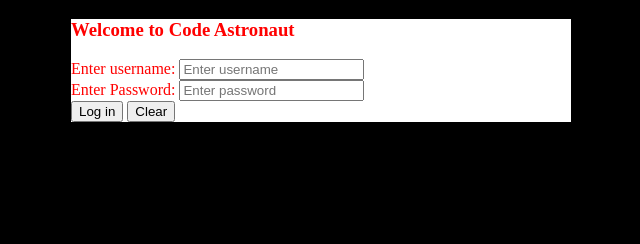
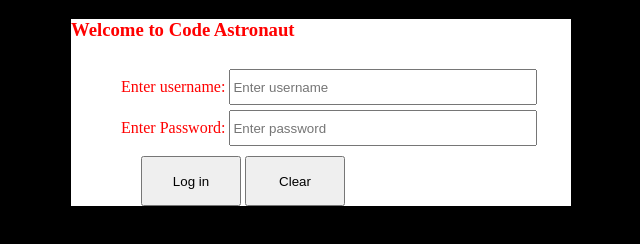
Before and after one commit to oluwatunbi/astronaut.js, a plain HTML site: page index.html in a window 1280 px wide. Shown: the whole page, without its empty margins (319-959 px from the left). Drawn offline with Linux system fonts and the light colour scheme.

Commit message:
New changes to styles just now

```diff
--- a/css/styles.css
+++ b/css/styles.css
@@ -9,4 +9,34 @@
 	margin-right: auto;
 	margin-left: auto;
  	color: #f00;
+
 }
+
+#username_id{
+	height: 30px;
+	width: 300px;
+	margin-top: 10px;
+}
+
+#password_id{
+	height: 30px;
+	width: 300px;
+	margin-top: 5px;
+}
+
+input[type=submit] {
+  height: 50px;
+  width: 100px;
+  margin-top: 10px;
+  margin-left: 20px;
+}
+
+#reset_id{
+	height: 50px;
+	width: 100px;
+	margin-top: 10px;
+}
+
+.form-group{
+	margin-left: 50px;
+}
--- a/index.html
+++ b/index.html
@@ -25,7 +25,7 @@
 					</div>
 
 					<div class='form-group'>
-						<input type='submit' id='submit_id' value="Log in" onclick="return loginUser()">
+						<input type='submit' value="Log in" onclick="return loginUser()">
 						<input type="reset" id='reset_id' value="Clear">
 					</div>
 
```
